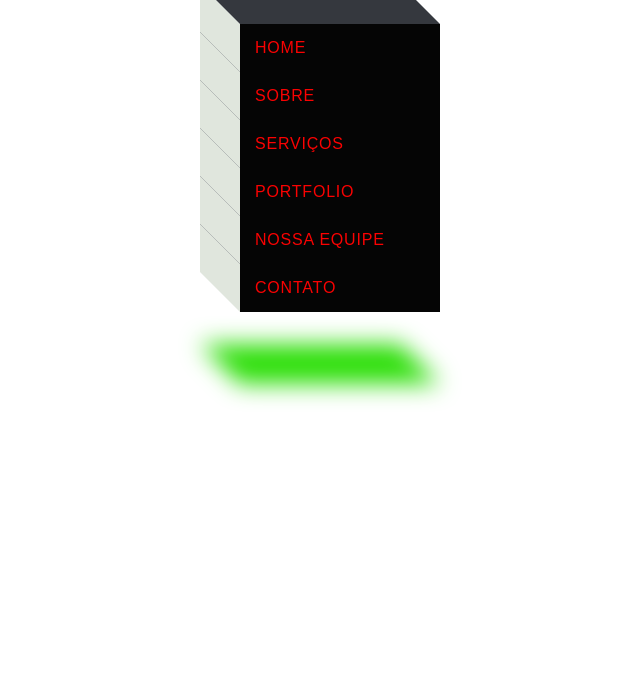
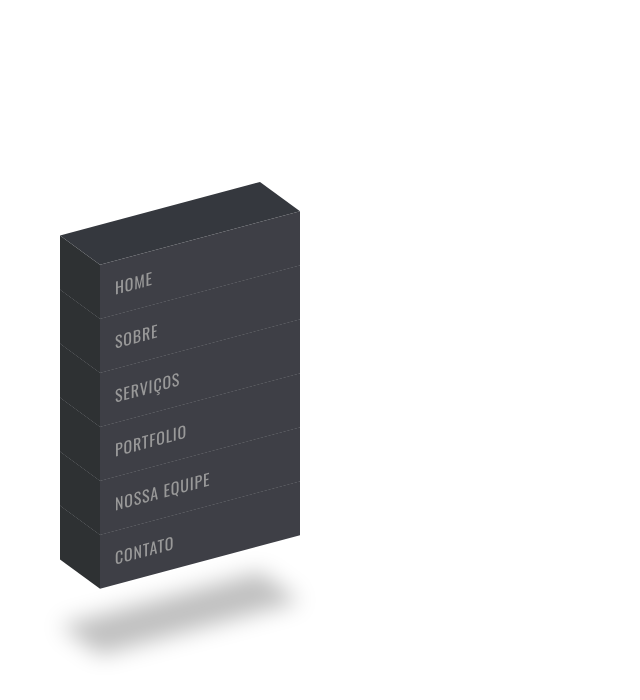
Before and after one commit to BruiinSilva/menu-isometrico-u, a plain HTML site: page index.html in a window 1280 px wide. Shown: the top 700 px of the page, without its empty margins (0-640 px from the left). Drawn offline with nearby package versions, Linux system fonts and the light colour scheme; a web font is replaced by a local one.

Commit message:
menu isometrico

```diff
--- a/css/estilo.css
+++ b/css/estilo.css
@@ -1,48 +1,48 @@
-@import url('https://fonts.gstatic.com/s/oswald/v48/TK3_WkUHHAIjg75cFRf3bXL8LICs1xZosUJiZTaR.woff2');
+@import url('https://fonts.googleapis.com/css?family=Oswald:400,700');
 
 * {
-    margin: 5;
-    padding: 5;
+    margin: 0;
+    padding: 0;
     box-sizing: border-box;
     font-family: 'Oswald', sans-serif;
 }
 
 body {
-    display: table;
-    justify-content: center;
+    display: flex;
+    justify-content: left;
     align-items: center;
-    min-height: 200vh;
-    margin-left: 200px;
+    min-height: 100vh;
+    margin-left: 100px;
 }
 
 ul {
     position: relative;
-    transform: skewy(0deg,);
+    transform: skewy(-15deg);
 }
 
 ul li {
     position: relative;
     list-style: none;
     width: 200px;
-    background: #050505;
+    background: #3e3f46;
     padding: 15px;
     z-index: var(--i);
     transition: 0.5s;
 }
 
 ul li:hover {
-    background: #ee338a;
-    transform:  translatex(100px);
+    background: #33a3ee;
+    transform:  translatex(50px);
 }
 
 ul li::before {
     content: '';
     position: absolute;
-    top: 0px;
+    top: 0;
     left: -40px;
     width: 40px;
     height: 100%;
-    background: #e0e6dd;
+    background: #2e3133;
     transform-origin: right;
     transform: skewy(45deg);
     transition:  0.5s;
@@ -50,7 +50,6 @@ ul li::before {
 
 ul li:hover::before {
     background: #1f5376;
-
 }
 
 ul li::after {
@@ -66,14 +65,14 @@ ul li::after {
     transition:  0.5s;
 }
 
-ul li:hover::before /*after*/{
-    background: #2d00f7;
+ul li:hover::after{
+    background: #2982b9;
 }
 
 ul li a {
     text-decoration: none;
-    color: rgb(250, 2, 2);
-    display: felx/*block*/;
+    color: #999;
+    display: block;
     text-transform: uppercase;
     letter-spacing: 0.05em;
     transition: 0.5s;
@@ -84,7 +83,7 @@ ul li:hover a {
 }
 
 ul li:last-child:after {
-    box-shadow: -120px 120px 20px rgb(45, 223, 9);
+    box-shadow: -120px 120px 20px rgba(0, 0, 0, 0.25);
 }
 
 /* FIM DO CÓDIGO FONTE*/
```
